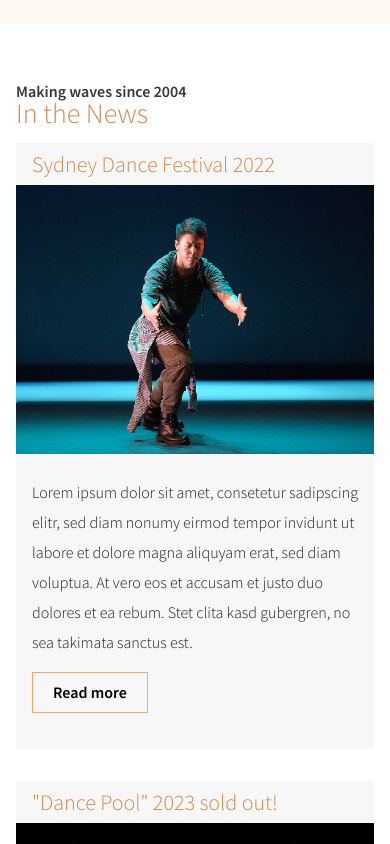
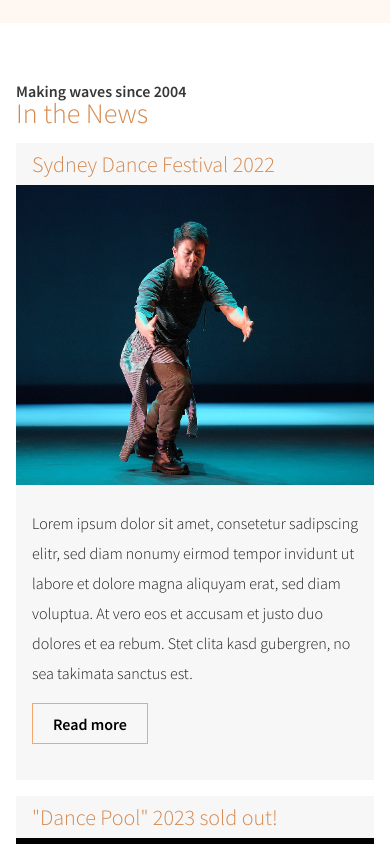
Before and after one commit to nomispipe/cms-aaron, a website: page src/index.html in a window 390 px wide. Shown: the part 3000-3844 px from the top of the page. Drawn offline with nearby package versions, Linux system fonts and the light colour scheme; files that its build step writes are made by us from their sources; files whose address does not match are found by name.

Commit message:
about,news,footer responsive design added

```diff
--- a/src/index.html
+++ b/src/index.html
@@ -10,15 +10,19 @@
 
 <!DOCTYPE html>
 <html lang="en">
+
 <head>
     <meta charset="UTF-8">
     <meta name="viewport" content="width=device-width, initial-scale=1.0" />
     <title>Aaron G. Miller Choreographer</title>
     <link rel='stylesheet' href='./style.css'>
 </head>
+
 <body>
     <header>
-            <a href="/"><h1>Aaron G. Miller <span>| Choreographer</span></h1></a>
+        <a href="/">
+            <h1>Aaron G. Miller <span>| Choreographer</span></h1>
+        </a>
         <nav>
             <button id="hamburger"></button>
             <ul>
@@ -49,7 +53,8 @@
                 </div>
                 <div class="content">
                     <h3>As pro as you can get</h3>
-                        <p>Lorem ipsum dolor sit amet, consetetur sadipscing elitr, sed diam nonumy eirmod tempor invidunt ut labore et dolore magna aliquyam erat, sed diam voluptua.s</p>
+                    <p>Lorem ipsum dolor sit amet, consetetur sadipscing elitr, sed diam nonumy eirmod tempor invidunt
+                        ut labore et dolore magna aliquyam erat, sed diam voluptua.s</p>
                     <a href="#" class="button">Book Workshop</a>
                     <img src="./images/quote.svg" alt='quote sign'>
                     <blockquote>Respect your talent!</blockquote>
@@ -71,7 +76,8 @@
                 </div>
                 <div class="content">
                     <h3>As pro as you can get</h3>
-                        <p>Lorem ipsum dolor sit amet, consetetur sadipscing elitr, sed diam nonumy eirmod tempor invidunt ut labore et dolore magna aliquyam erat, sed diam voluptua.s</p>
+                    <p>Lorem ipsum dolor sit amet, consetetur sadipscing elitr, sed diam nonumy eirmod tempor invidunt
+                        ut labore et dolore magna aliquyam erat, sed diam voluptua.s</p>
                     <a href="#" class="button">Book Workshop</a>
                     <img src="./images/quote.svg" alt='quote sign'>
                     <blockquote>Respect your talent!</blockquote>
@@ -92,7 +98,8 @@
                 </div>
                 <div class="content">
                     <h3>As pro as you can get</h3>
-                            <p>Lorem ipsum dolor sit amet, consetetur sadipscing elitr, sed diam nonumy eirmod tempor invidunt ut labore et dolore magna aliquyam erat, sed diam voluptua.s</p>
+                    <p>Lorem ipsum dolor sit amet, consetetur sadipscing elitr, sed diam nonumy eirmod tempor invidunt
+                        ut labore et dolore magna aliquyam erat, sed diam voluptua.s</p>
                     <a href="#" class="button">Book Workshop</a>
                     <img src="./images/quote.svg" alt='quote sign'>
                     <blockquote>Respect your talent!</blockquote>
@@ -102,22 +109,31 @@
                 </div>
         </section>
         <section id="about">
-                    <img src="./images/aaron.jpg" alt="aaron looking to the right"/>
+            <img src="./images/aaron.jpg" alt="aaron looking to the right" />
+            <div class="content-container">
                 <div class="title">
                     <p class="super-headline">Why I teach</p>
                     <h2>Hi, I'm Aaron!</h2>
                 </div>
                 <div class="content">
-                        <p>Lorem ipsum dolor sit amet consectetur adipisicing elit. Placeat itaque incidunt, nihil, recusandae autem aut perferendis reiciendis a neque veniam quibusdam animi ex tempora reprehenderit, aspernatur asperiores consequatur consectetur ipsum!</p>
-                        <p>Lorem ipsum dolor sit amet, consetetur sadipscing elitr, sed diam nonumy eirmod tempor invidunt ut labore et dolore magna aliquyam erat, sed diam voluptua. At vero eos et accusam et justo duo dolores et ea rebum. Stet clita kasd gubergren, no sea takimata sanctus est Lorem ipsum dolor sit amet.</p>
+                    <p>Lorem ipsum dolor sit amet consectetur adipisicing elit. Placeat itaque incidunt, nihil,
+                        recusandae autem aut perferendis reiciendis a neque veniam quibusdam animi ex tempora
+                        reprehenderit, aspernatur asperiores consequatur consectetur ipsum!</p>
+                    <p>Lorem ipsum dolor sit amet, consetetur sadipscing elitr, sed diam nonumy eirmod tempor invidunt
+                        ut labore et dolore magna aliquyam erat, sed diam voluptua. At vero eos et accusam et justo duo
+                        dolores et ea rebum. Stet clita kasd gubergren, no sea takimata sanctus est Lorem ipsum dolor
+                        sit amet.</p>
 
                     <a href="#" class="button">Learn more</a> <!-- styled as button -->
                 </div>
+            </div>
+
 
         </section>
         <section id="news">
             <p class="super-headline">Making waves since 2004</p>
             <h2>In the News</h2>
+            <div class="article-container">
                 <article>
                     <h3>Sydney Dance Festival 2022</h3>
                     <img src="./images/news1.jpg" alt="Aaron performing at the Sydney dance festival 2022">
@@ -162,19 +178,24 @@
                         <a href="#" class="button">Read more</a>
                     </div>
                 </article>
+            </div>
+
         </section>
     </main>
 
     <footer>
+        <div class="left">
             <h4>Thank you for your interest in Art!</h4>
             <p>© 2004 – 2023 Aaron G. Miller</p>
-            <a href="#">Imprint & Privacy</a>
+        </div>
+        <a class="right" href="#">Imprint & Privacy</a>
     </footer>
     <script src='./main.js'></script>
     <script>
-            document.addEventListener("DOMContentLoaded", function(event) {
+        document.addEventListener("DOMContentLoaded", function (event) {
             // MainNav.init();
         });
     </script>
 </body>
+
 </html>
--- a/src/sass/global.scss
+++ b/src/sass/global.scss
@@ -30,7 +30,10 @@ h2{
 }
 .super-headline{
   @include ssp-semi-bold( var(--dark-light),16px);
+
 }
 h3{
   @include ssp-light(var(--primary-dark), 22px );
+
+
 }
--- a/src/sass/layout/about.scss
+++ b/src/sass/layout/about.scss
@@ -3,7 +3,21 @@
 #about{
     background-color: var(--offwhite);
     padding-left: 0px;
+    @include breakpoint($mobile){
+        display: flex;
+    }
+
+    .content-container{
+        @include breakpoint($mobile){
+            width: 50%;
+        }
+    }
     img{
+        @include breakpoint($mobile){
+           width: 50%;
+            object-fit: cover;
+            padding-left: 36px;
+        }
         max-width: 100%;
         height: auto;
     }
@@ -17,6 +31,7 @@
         padding-bottom: 10px;
         padding-right: 16px;
     p{
+        max-width: 600px;
         padding-bottom: 10px;
         line-height: 30px;
     }
--- a/src/sass/layout/footer.scss
+++ b/src/sass/layout/footer.scss
@@ -1,9 +1,15 @@
 footer {
 
+    @include breakpoint($mobile){
+        display: flex;
+        justify-content: space-between;
+    }
     background-color: var(--dark-light);
     padding-left: 16px;
     padding-top: 12px;
     padding-bottom: 30px;
+    padding-right: 16px;
+
     h4{
         @include ssp-light(var(--white), 22px );
         padding-bottom: 3px;
--- a/src/sass/layout/news.scss
+++ b/src/sass/layout/news.scss
@@ -4,6 +4,19 @@
     padding-right: 16px;
     display: flex;
     flex-direction: column;
+
+
+
+    .article-container{
+        @include breakpoint($mobile) {
+            display: flex;
+            flex-direction: row;
+            flex-wrap:  wrap;
+            justify-content: space-evenly;
+            padding-bottom: 100px;
+        }
+    }
+
     article{
         max-width: 420px;
         align-self: center;
@@ -14,8 +27,9 @@
             padding: 10px 16px;
         }
         img{
+            object-fit: cover;
             width: 100%;
-            max-height: auto;
+            height: 300px;
         }
         .content{
             padding: 0 16px;
```
Also changed, not shown: dist/index.html, dist/style.css, 1 other file. Lines whose indentation alone changed are shown as unchanged.
